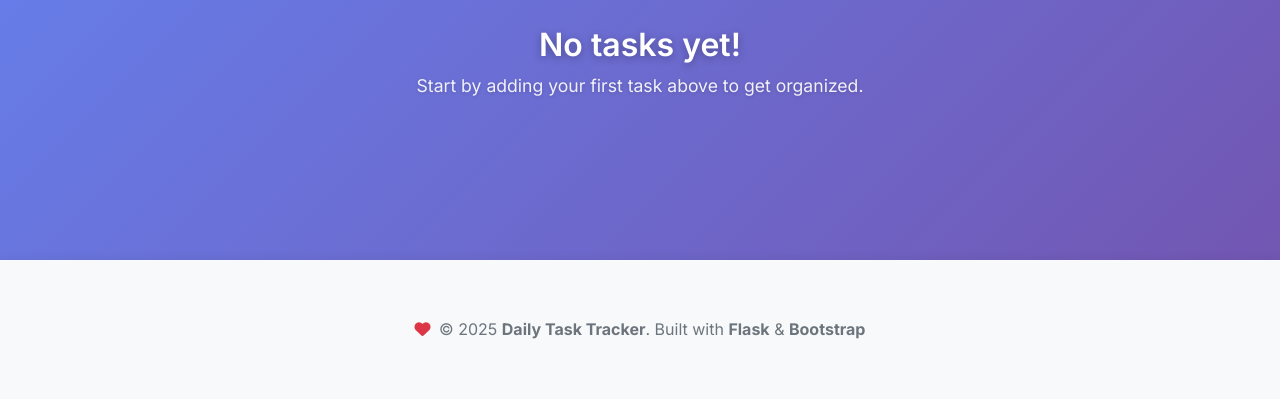
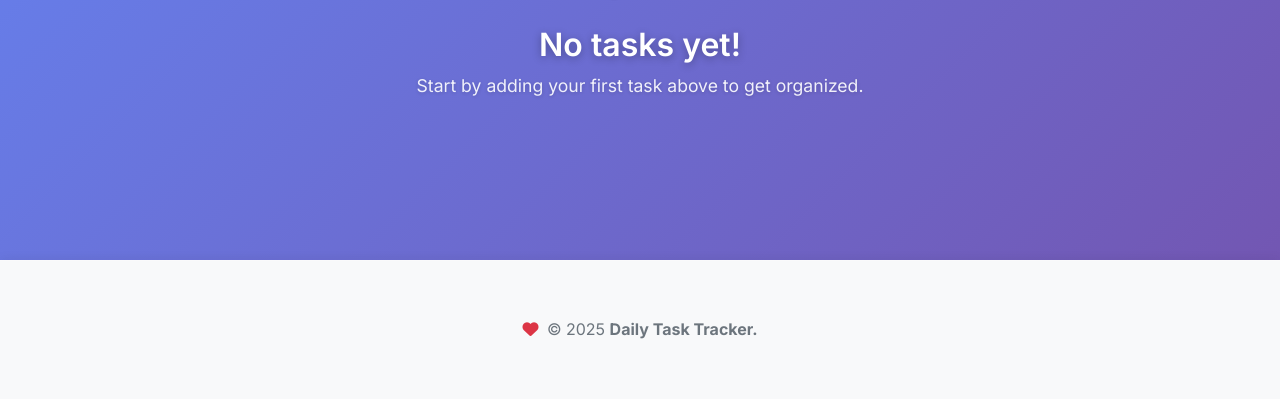
Before and after one commit to Thasheel/DailyTaskTracker, a Flask app: page / in a window 1280 px wide. Shown: the part 869-1268 px from the top of the page. Run offline with Flask 3, Linux system fonts and the light colour scheme; data that the repository does not hold is empty.

Commit message:
footer has changed

```diff
--- a/templates/base.html
+++ b/templates/base.html
@@ -41,7 +41,7 @@
         <div class="container">
             <p class="text-muted mb-0">
                 <i class="fas fa-heart text-danger me-1"></i>
-                &copy; 2025 <strong>Daily Task Tracker</strong>. Built with <strong>Flask</strong> & <strong>Bootstrap</strong>
+                &copy; 2025 <strong>Daily Task Tracker.</strong>
             </p>
         </div>
     </footer>
```
Also changed, not shown: README.md.
